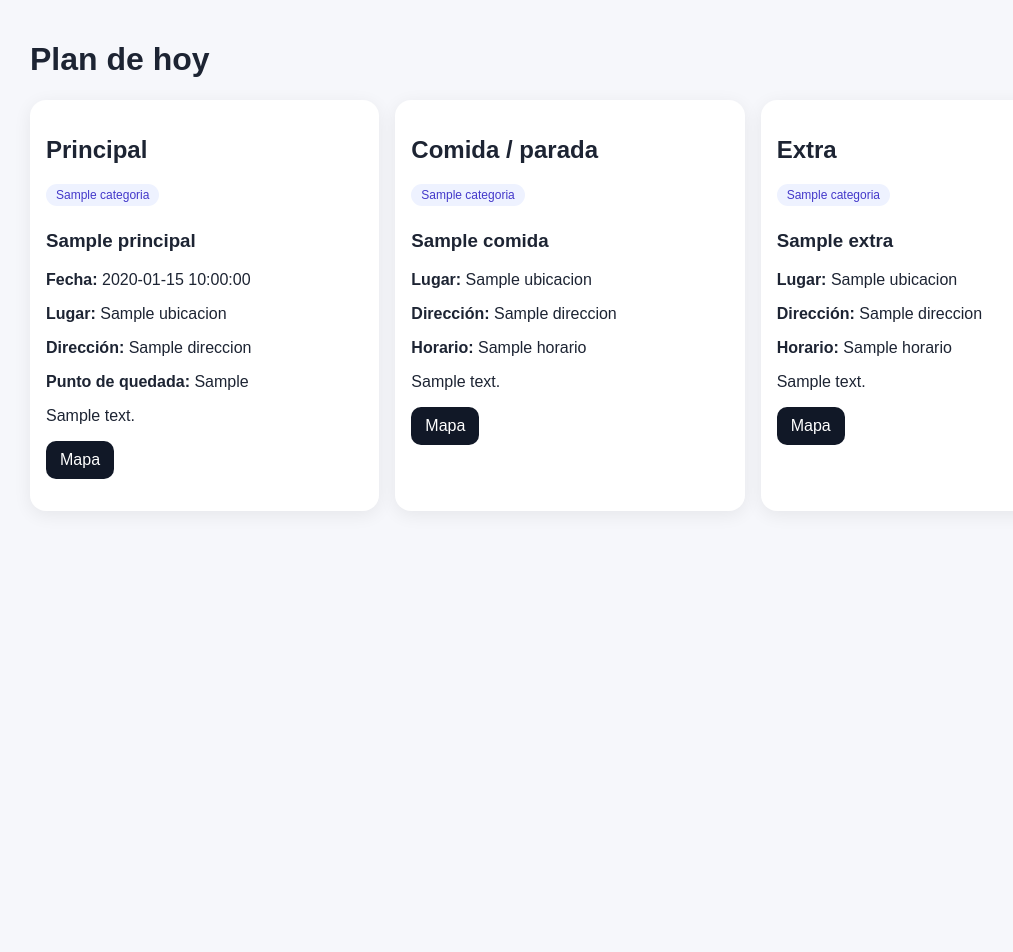
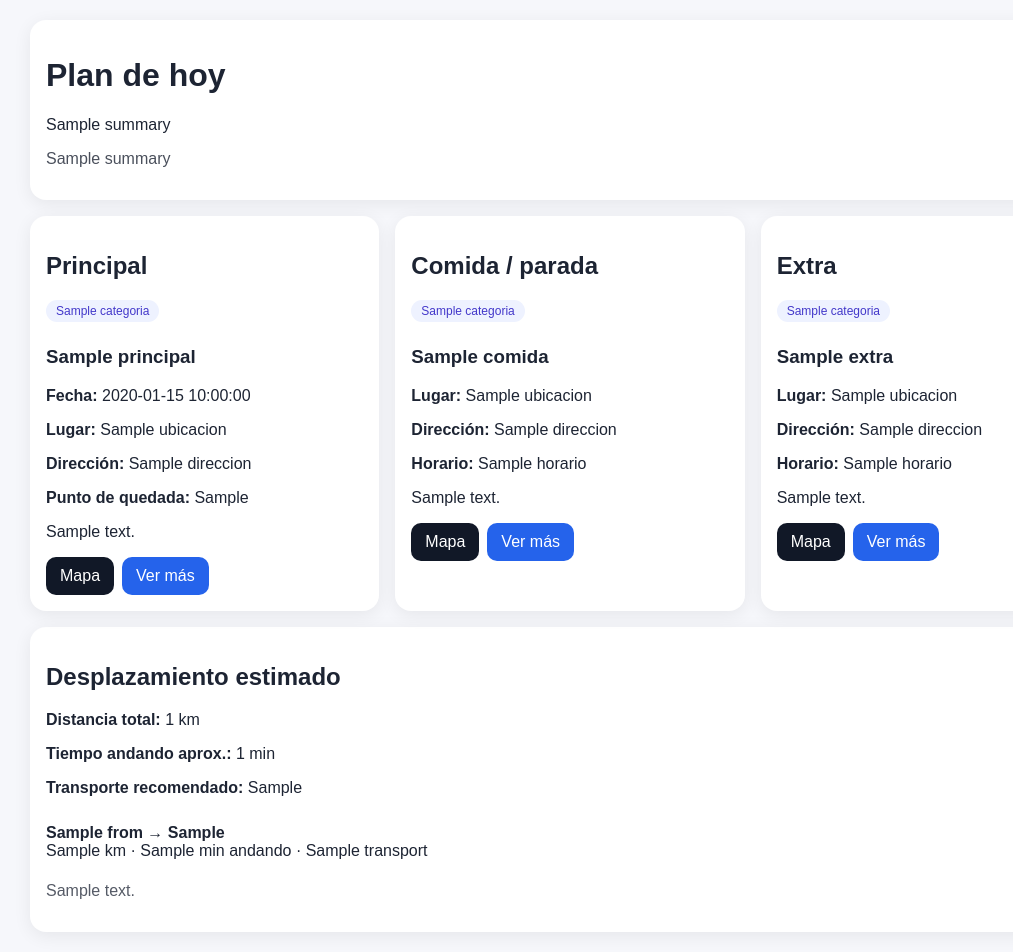
Before and after one commit to ROVDYRSOFTWARE/TEENAYERBILAO, a Flask app: template templates/plan_hoy.html in a window 1280 px wide. Shown: the part 46-998 px from the top of the page, without its empty margins (70-1083 px from the left). Before the commit the page ends 525 px from the top, so only its background shows below. Run offline with Flask 3, Linux system fonts and the light colour scheme; the template is opened without the code that fills it: most values are stand-ins (such as "Sample title", 1, 10 or a date in 2020); data that the repository does not hold is empty.

Commit message:
plan_hoy.html

```diff
--- a/templates/plan_hoy.html
+++ b/templates/plan_hoy.html
@@ -2,7 +2,13 @@
 {% block title %}Plan hoy{% endblock %}
 
 {% block content %}
+<div class="card" style="margin-bottom:16px;">
   <h1>Plan de hoy</h1>
+  {% if plan.summary %}
+    <p>{{ plan.summary.title }}</p>
+    <p style="opacity:.8;">{{ plan.summary.subtitle }}</p>
+  {% endif %}
+</div>
 
 <div class="grid">
   <div class="card">
@@ -14,24 +20,26 @@
       {% if plan.principal.fecha %}
         <p><strong>Fecha:</strong> {{ plan.principal.fecha }}</p>
       {% endif %}
-
       {% if plan.principal.ubicacion %}
         <p><strong>Lugar:</strong> {{ plan.principal.ubicacion }}</p>
       {% endif %}
-
       {% if plan.principal.direccion %}
         <p><strong>Dirección:</strong> {{ plan.principal.direccion }}</p>
       {% endif %}
-
       {% if plan.principal.punto_quedada %}
         <p><strong>Punto de quedada:</strong> {{ plan.principal.punto_quedada }}</p>
       {% endif %}
 
       <p>{{ plan.principal.descripcion }}</p>
 
+      <div style="display:flex; gap:8px; flex-wrap:wrap; margin-top:12px;">
         {% if plan.principal._maps_url %}
-        <p><a class="btn secondary" href="{{ plan.principal._maps_url }}" target="_blank">Mapa</a></p>
+          <a class="btn secondary" href="{{ plan.principal._maps_url }}" target="_blank">Mapa</a>
         {% endif %}
+        {% if plan.principal.url %}
+          <a class="btn" href="{{ plan.principal.url }}" target="_blank" rel="noopener">Ver más</a>
+        {% endif %}
+      </div>
     {% else %}
       <p>No hay principal.</p>
     {% endif %}
@@ -46,20 +54,23 @@
       {% if plan.comida.ubicacion %}
         <p><strong>Lugar:</strong> {{ plan.comida.ubicacion }}</p>
       {% endif %}
-
       {% if plan.comida.direccion %}
         <p><strong>Dirección:</strong> {{ plan.comida.direccion }}</p>
       {% endif %}
-
       {% if plan.comida.horario %}
         <p><strong>Horario:</strong> {{ plan.comida.horario }}</p>
       {% endif %}
 
       <p>{{ plan.comida.descripcion }}</p>
 
+      <div style="display:flex; gap:8px; flex-wrap:wrap; margin-top:12px;">
         {% if plan.comida._maps_url %}
-        <p><a class="btn secondary" href="{{ plan.comida._maps_url }}" target="_blank">Mapa</a></p>
+          <a class="btn secondary" href="{{ plan.comida._maps_url }}" target="_blank">Mapa</a>
         {% endif %}
+        {% if plan.comida.url %}
+          <a class="btn" href="{{ plan.comida.url }}" target="_blank" rel="noopener">Ver más</a>
+        {% endif %}
+      </div>
     {% else %}
       <p>No hay propuesta de comida.</p>
     {% endif %}
@@ -74,23 +85,59 @@
       {% if plan.extra.ubicacion %}
         <p><strong>Lugar:</strong> {{ plan.extra.ubicacion }}</p>
       {% endif %}
-
       {% if plan.extra.direccion %}
         <p><strong>Dirección:</strong> {{ plan.extra.direccion }}</p>
       {% endif %}
-
       {% if plan.extra.horario %}
         <p><strong>Horario:</strong> {{ plan.extra.horario }}</p>
       {% endif %}
 
       <p>{{ plan.extra.descripcion }}</p>
 
+      <div style="display:flex; gap:8px; flex-wrap:wrap; margin-top:12px;">
         {% if plan.extra._maps_url %}
-        <p><a class="btn secondary" href="{{ plan.extra._maps_url }}" target="_blank">Mapa</a></p>
+          <a class="btn secondary" href="{{ plan.extra._maps_url }}" target="_blank">Mapa</a>
         {% endif %}
+        {% if plan.extra.url %}
+          <a class="btn" href="{{ plan.extra.url }}" target="_blank" rel="noopener">Ver más</a>
+        {% endif %}
+      </div>
     {% else %}
       <p>No hay extra.</p>
     {% endif %}
   </div>
 </div>
+
+{% if plan.route %}
+  <div class="card" style="margin-top:16px;">
+    <h2>Desplazamiento estimado</h2>
+
+    {% if plan.route.total_km is not none %}
+      <p><strong>Distancia total:</strong> {{ plan.route.total_km }} km</p>
+      <p><strong>Tiempo andando aprox.:</strong> {{ plan.route.total_walk_minutes }} min</p>
+      <p><strong>Transporte recomendado:</strong> {{ plan.route.overall_transport }}</p>
+    {% else %}
+      <p>No hay suficientes coordenadas para calcular distancias exactas.</p>
+    {% endif %}
+
+    {% if plan.route.legs %}
+      <div style="margin-top:12px;">
+        {% for leg in plan.route.legs %}
+          <div style="padding:10px 0; border-top:1px solid rgba(255,255,255,.08);">
+            <strong>{{ leg.from }}</strong> → <strong>{{ leg.to }}</strong><br>
+            {% if leg.distance_km is not none %}
+              {{ leg.distance_km }} km · {{ leg.walk_minutes }} min andando · {{ leg.transport }}
+            {% else %}
+              Distancia no disponible · {{ leg.transport }}
+            {% endif %}
+          </div>
+        {% endfor %}
+      </div>
+    {% endif %}
+
+    {% if plan.route.stops_note %}
+      <p style="margin-top:12px; opacity:.75;">{{ plan.route.stops_note }}</p>
+    {% endif %}
+  </div>
+{% endif %}
 {% endblock %}
```
Lines whose indentation alone changed are shown as unchanged.
